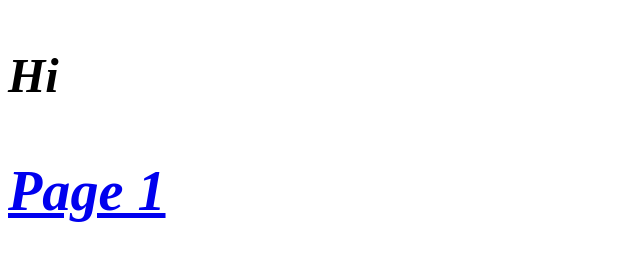
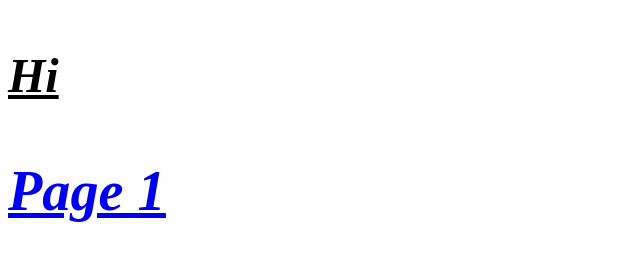
Before and after one commit to webcreation11/ray-5, a plain HTML site: page index.html in a window 1280 px wide. Shown: the part 373-634 px from the top of the page, 0-640 px from the left. Drawn offline with Linux system fonts and the light colour scheme.

Commit message:
Update index.html

```diff
--- a/index.html
+++ b/index.html
@@ -10,7 +10,7 @@
 <h1><B>Ray is looking kinda cute today :)<B><h1>
 <h2><img src="assets/download.png" alt="A photo of my dog."><h2>
 
-<i>Hi<i>
+<i><u>Hi<u><i>
 
 <h3><a href="page 1.html">Page 1</a><h3>
   </body>
```
